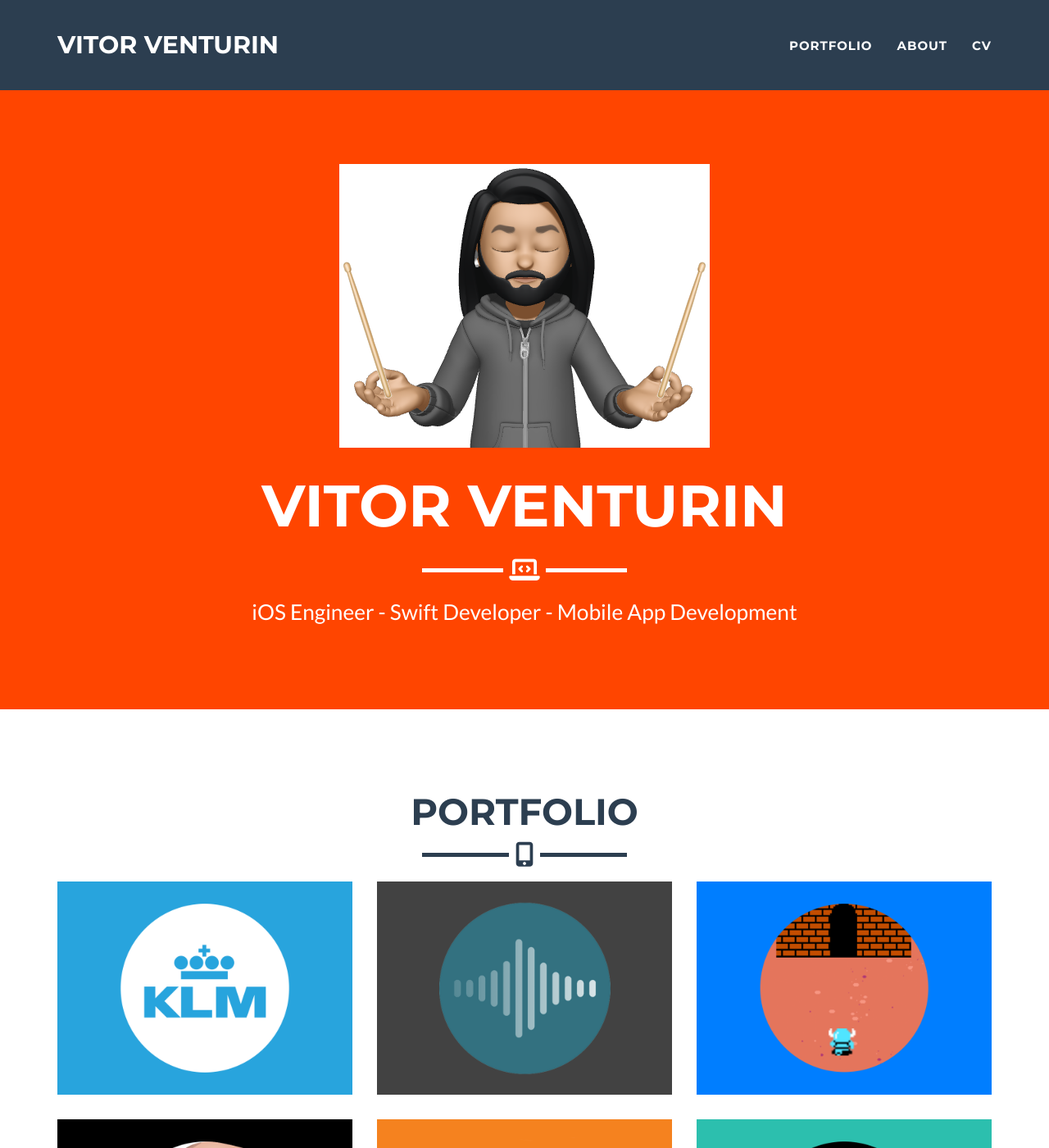
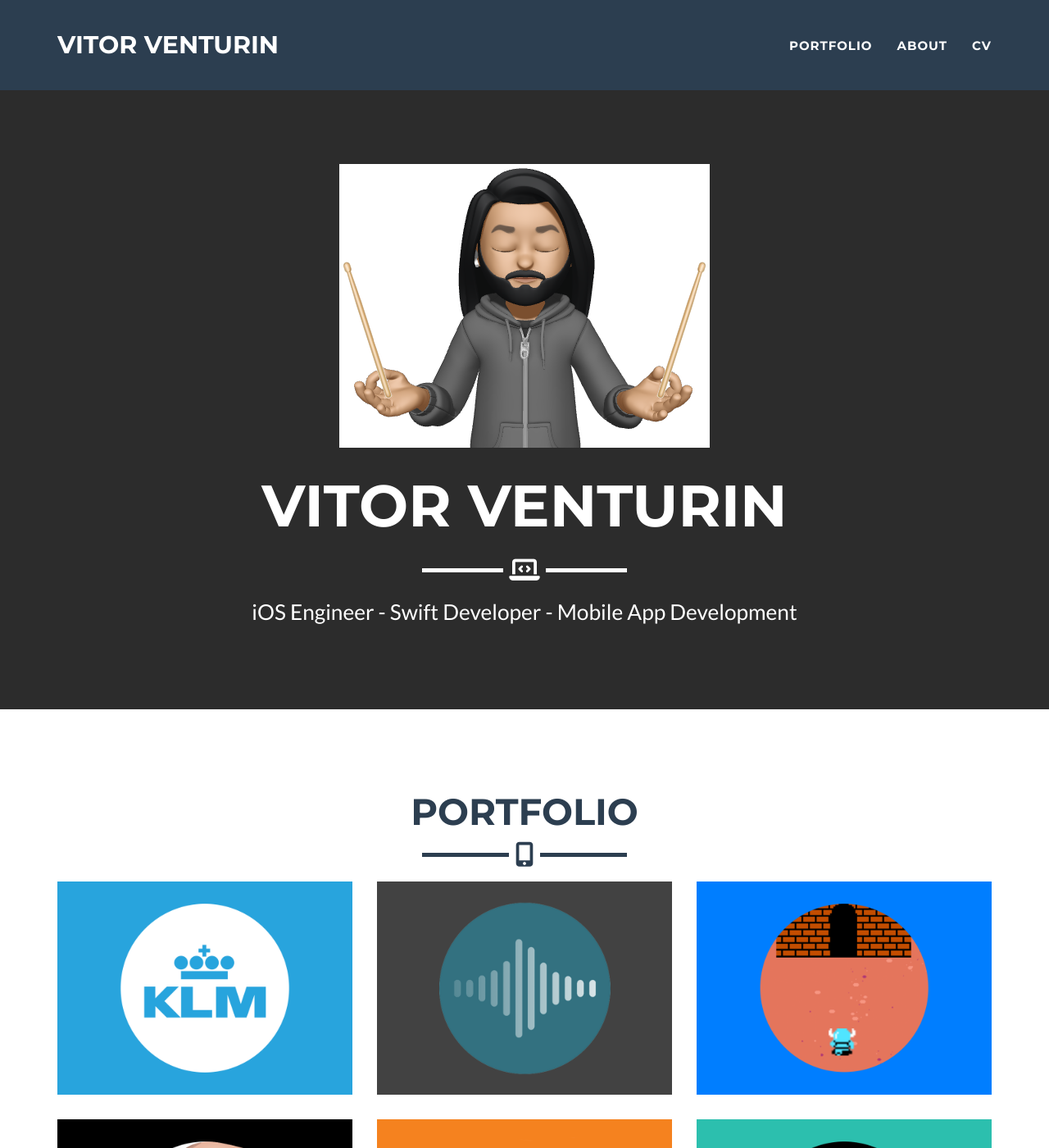
Before and after one commit to vitorventurin/vitorventurin.github.io, a Jekyll site: the page built from _posts/2024-01-11-klm-appron.markdown, in a window 1280 px wide and 1400 px high. Shown: the whole window at 82% size. Built offline with Jekyll 4.4.1, drawn with Linux system fonts in a browser that asks for light colours; nearby versions of some CDN libraries.

Commit message:
it works

```diff
--- a/_config.yml
+++ b/_config.yml
@@ -25,10 +25,10 @@ disqus_shortname:
 
 # Color settings (hex-codes without the leading hash-tag)
 color:
-  primary: FF4500 # Orange color from your current site
-  primary-rgb: "255,69,0"
-  secondary: 2c3e50
-  secondary-dark: 233140
+  primary: 2c2c2c # Dark grey for backgrounds (header/picture)
+  primary-rgb: "44,44,44"
+  secondary: 2c3e50 # Dark blue for text/links
+  secondary-dark: 1a252f
 
 # Footer settings
 footer:
```
